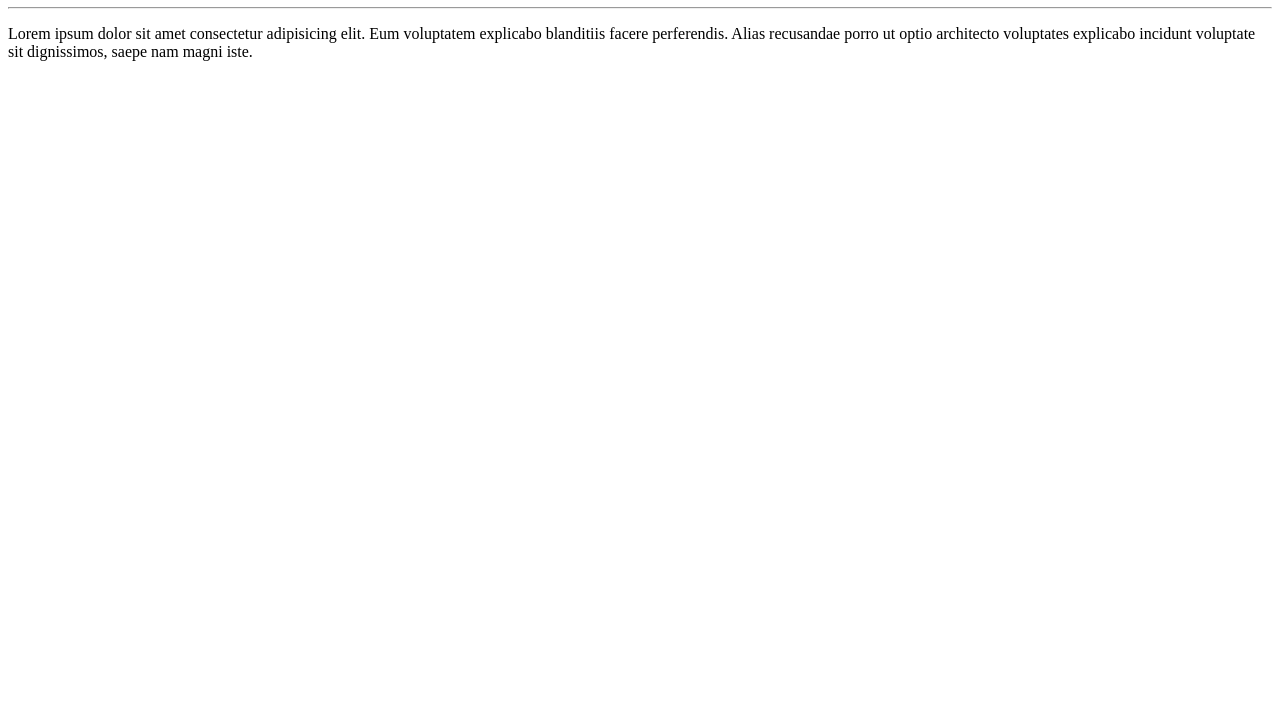
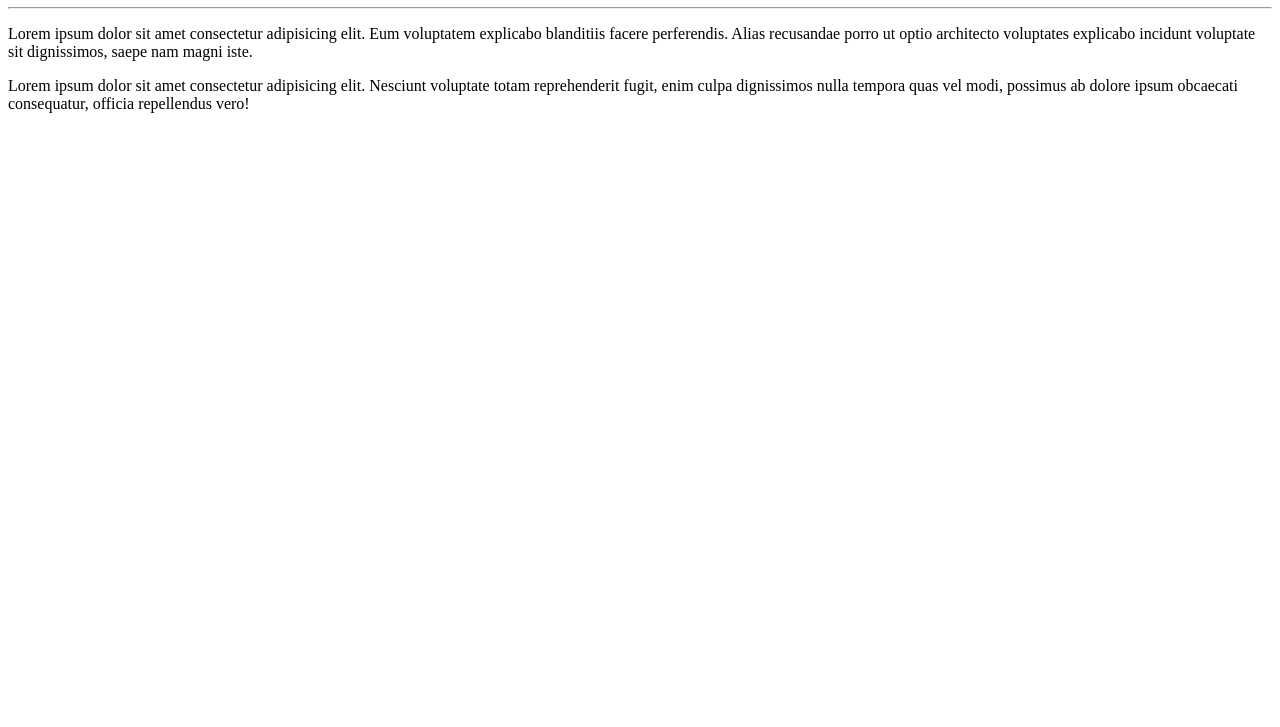
Before and after one commit to Lcaetano/Ola-Mundo, a plain HTML site: page site-exemplo/index.html in a window 1280 px wide. Shown: the part 73-800 px from the top of the page. Drawn offline with Linux system fonts and the light colour scheme.

Commit message:
adicionei um parágrafo

```diff
--- a/site-exemplo/index.html
+++ b/site-exemplo/index.html
@@ -9,5 +9,6 @@
     <h1>Olá, Mundo!</h1>
     <hr>
     <p>Lorem ipsum dolor sit amet consectetur adipisicing elit. Eum voluptatem explicabo blanditiis facere perferendis. Alias recusandae porro ut optio architecto voluptates explicabo incidunt voluptate sit dignissimos, saepe nam magni iste.</p>
+    <p>Lorem ipsum dolor sit amet consectetur adipisicing elit. Nesciunt voluptate totam reprehenderit fugit, enim culpa dignissimos nulla tempora quas vel modi, possimus ab dolore ipsum obcaecati consequatur, officia repellendus vero!</p>
 </body>
 </html>
```
